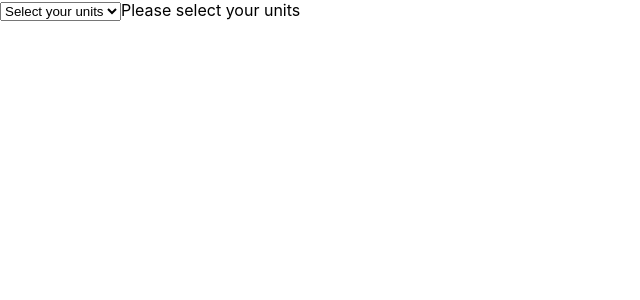
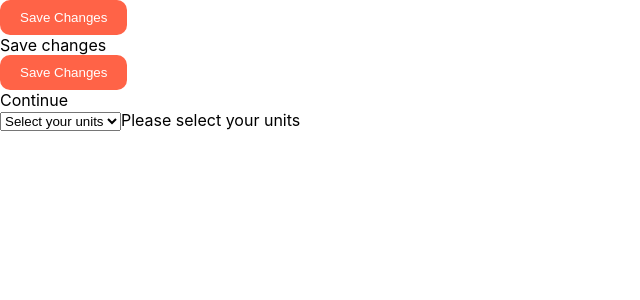
Before and after one commit to yangddu/Learn-React, a React (Create React App) app: page / in a window 1280 px wide. Shown: the top 300 px of the page, without its empty margins (0-640 px from the left). Built offline with nearby package versions, Linux system fonts and the light colour scheme.

Commit message:
add: props

```diff
--- a/src/App.js
+++ b/src/App.js
@@ -1,13 +1,16 @@
 import { useState } from "react";
+import Btn from "./components/Btn";
 import MinutesToHours from "./components/MinutesToHours";
 
-function App() {
+function App(props) {
   const [index, setIndex] = useState("xx");
   const onSelect = (e) => {
     setIndex(e.target.value);
   };
   return (
     <div>
+      <Btn banana="Save changes" />
+      <Btn banana="Continue" />
       <select value={index} onChange={onSelect}>
         <option value="xx">Select your units</option>
         <option value="0">Minutes & Hours</option>
--- /dev/null
+++ b/src/components/Btn.js
@@ -0,0 +1,22 @@
+import React from "react";
+
+const Btn = ({ banana }) => {
+  return (
+    <div>
+      <button
+        style={{
+          backgroundColor: "tomato",
+          color: "white",
+          padding: "10px 20px",
+          border: 0,
+          borderRadius: 10
+        }}
+      >
+        Save Changes
+      </button>
+      <div>{banana}</div>
+    </div>
+  );
+};
+
+export default Btn;
```
